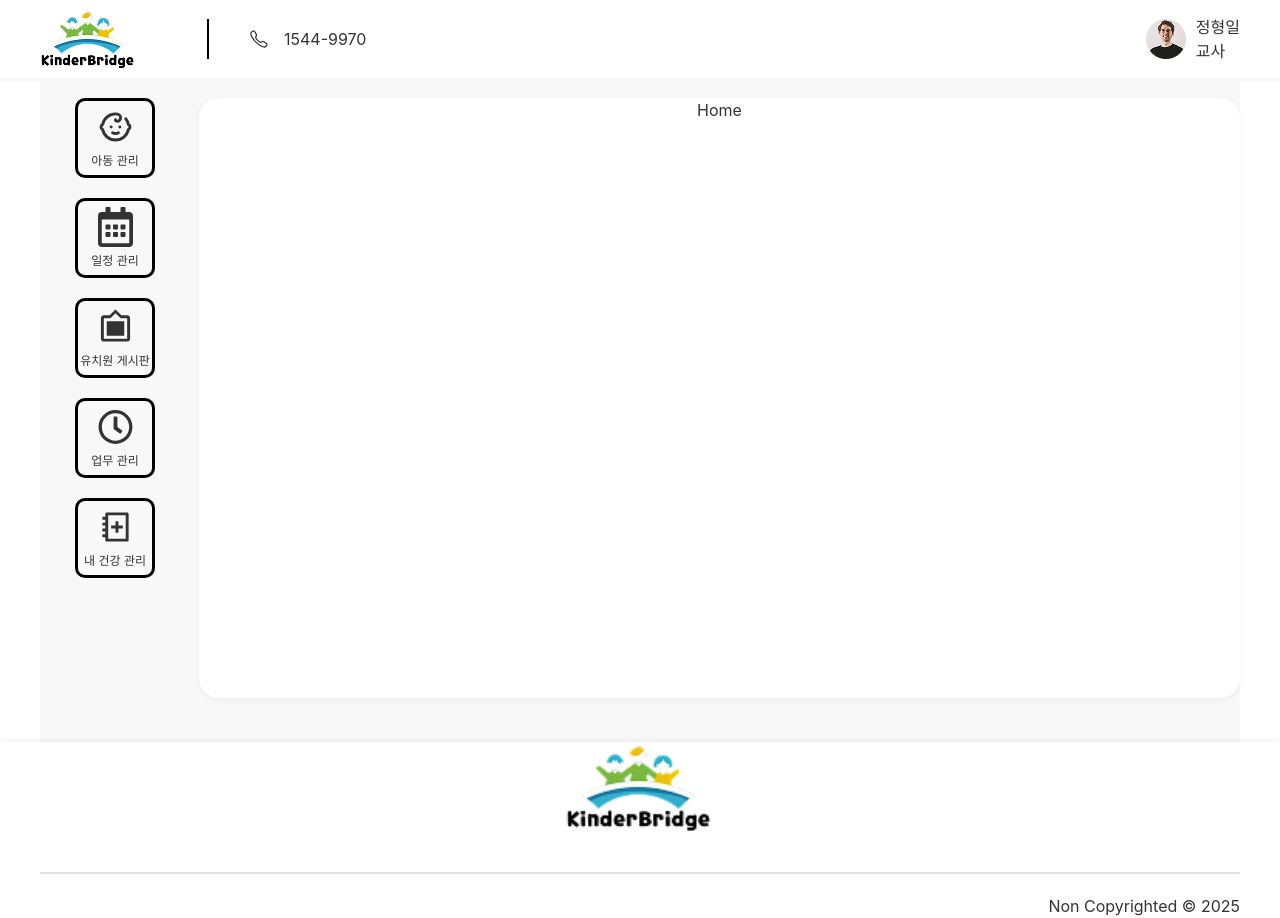
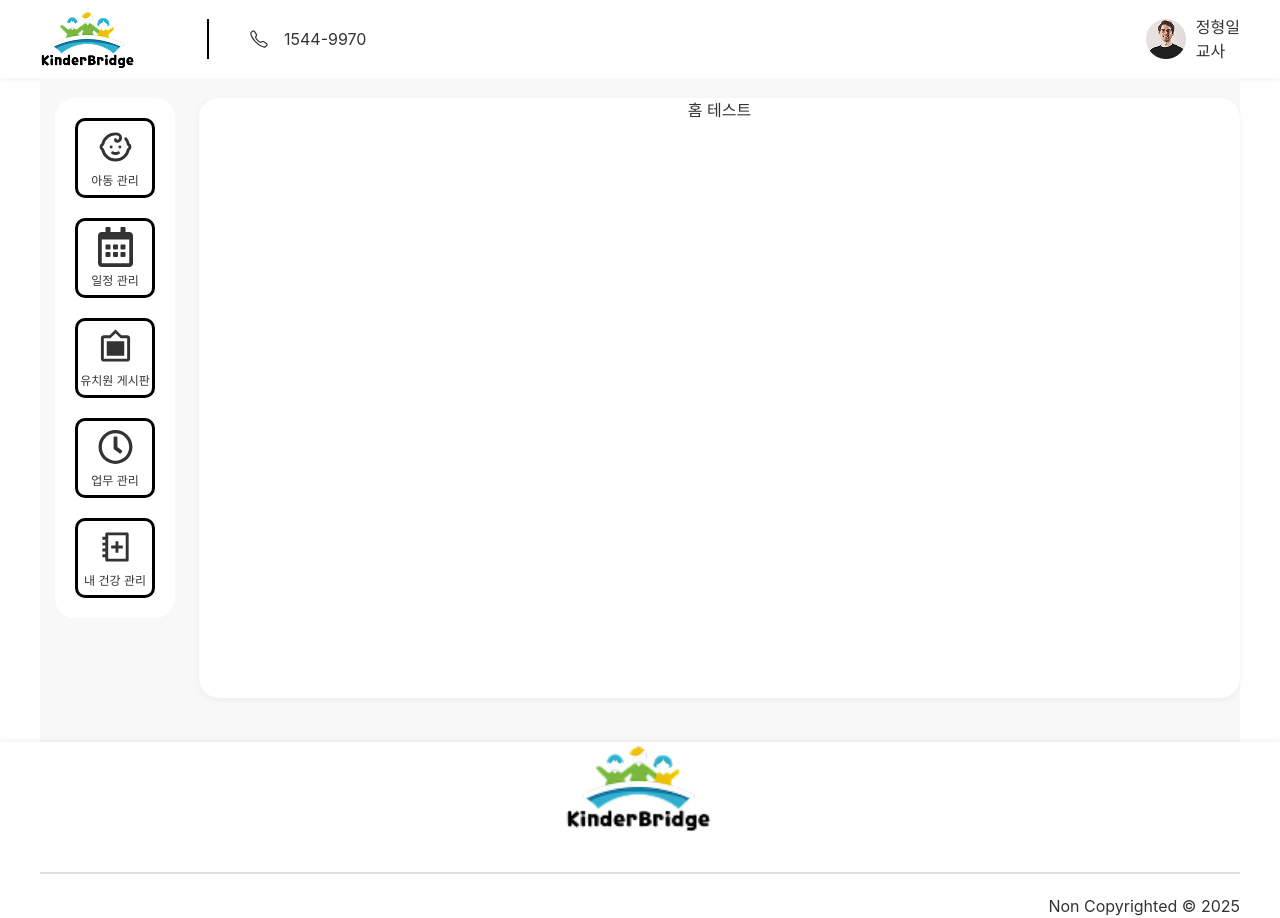
Before and after one commit to parkjimin0817/100toBack, a React (Vite) app in the folder front/: page / in a window 1280 px wide. Built offline with nearby package versions, Linux system fonts and the light colour scheme.

Commit message:
Feat : 사이드바 효과 추가

```diff
--- a/front/src/components/Sidebar.jsx
+++ b/front/src/components/Sidebar.jsx
@@ -1,4 +1,4 @@
-import React, { useState } from 'react';
+import React, { useRef, useState } from 'react';
 import styled from 'styled-components';
 import { LuBaby } from "react-icons/lu";
 import { FaRegCalendarAlt, FaRegClock } from "react-icons/fa";
@@ -6,62 +6,165 @@ import { MdFilterFrames } from "react-icons/md";
 import { RiHealthBookLine } from "react-icons/ri";
 
 const SideBar = () => {
-  const [isHover , setIsHover] = useState(false);
+  const [isExpanded , setIsExpanded] = useState(false);
+  const [openMenus, setOpenMenus] = useState({
+    menu1 : false,
+    menu2 : false,
+    menu3 : false,
+    menu4 : false,
+    menu5 : false,
+  });
+  const sidebarRef = useRef(null);
 
   return (
-    <SidebarContainer>
-      <SidebarList>
-        <SidebarItemButton>
+    <SidebarContainer
+      ref={sidebarRef}
+      onMouseEnter={() => setIsExpanded(true)}
+      onMouseLeave={() => setIsExpanded(false)}
+      $isExpanded={isExpanded}
+    >
+      <SidebarList
+        $isExpanded={isExpanded}
+      >
+        <SidebarItem
+          onMouseLeave={() => setOpenMenus(menus => ({...menus, menu1 : false}))}
+        >
+          <SidebarItemButton
+            onClick={() => setOpenMenus(menus => ({...menus, menu1 : !menus.menu1}))}
+            $isExpanded={openMenus.menu1 && isExpanded}
+          >
             <LuBaby />
             <p>아동 관리</p>
           </SidebarItemButton>
-        <SidebarItemButton>
+          {openMenus.menu1 && isExpanded && (
+            <SidebarSublist>
+              <SidebarSubItem>아동 목록</SidebarSubItem>
+              <SidebarSubItem>아동 출결</SidebarSubItem>
+              <SidebarSubItem>아동 건강</SidebarSubItem>
+              <SidebarSubItem>아동 생활</SidebarSubItem>
+            </SidebarSublist>
+          )}
+        </SidebarItem>
+        <SidebarItem
+          onMouseLeave={() => setOpenMenus(menus => ({...menus, menu2 : false}))}
+        >
+          <SidebarItemButton
+            onClick={() => setOpenMenus(menus => ({...menus, menu2 : !menus.menu2}))}
+            $isExpanded={openMenus.menu2 && isExpanded}
+          >
             <FaRegCalendarAlt />
             <p>일정 관리</p>
           </SidebarItemButton>
-        <SidebarItemButton>
+          {openMenus.menu2 && isExpanded && (
+            <SidebarSublist>
+              <SidebarSubItem>유치원 일정</SidebarSubItem>
+              <SidebarSubItem>일과표</SidebarSubItem>
+              <SidebarSubItem>학부모 상담 일정</SidebarSubItem>
+            </SidebarSublist>
+          )}
+        </SidebarItem>
+        <SidebarItem
+          onMouseLeave={() => setOpenMenus(menus => ({...menus, menu3 : false}))}
+        >
+          <SidebarItemButton
+            onClick={() => setOpenMenus(menus => ({...menus, menu3 : !menus.menu3}))}
+            $isExpanded={openMenus.menu3 && isExpanded}
+          >
             <MdFilterFrames />
             <p>유치원 게시판</p>
           </SidebarItemButton>
-        <SidebarItemButton>
+          {openMenus.menu3 && isExpanded && (
+            <SidebarSublist>
+              <SidebarSubItem>공지사항</SidebarSubItem>
+              <SidebarSubItem>가정통신문</SidebarSubItem>
+              <SidebarSubItem>식단표</SidebarSubItem>
+              <SidebarSubItem>알림장</SidebarSubItem>
+              <SidebarSubItem>사진 게시판</SidebarSubItem>
+            </SidebarSublist>
+          )}
+        </SidebarItem>
+        <SidebarItem
+          onMouseLeave={() => setOpenMenus(menus => ({...menus, menu4 : false}))}
+        >
+          <SidebarItemButton
+            onClick={() => setOpenMenus(menus => ({...menus, menu4 : !menus.menu4}))}
+            $isExpanded={openMenus.menu4 && isExpanded}
+          >
             <FaRegClock />
             <p>업무 관리</p>
           </SidebarItemButton>
-        <SidebarItemButton>
+          {openMenus.menu4 && isExpanded && (
+            <SidebarSublist>
+              <SidebarSubItem>근태 관리</SidebarSubItem>
+              <SidebarSubItem>휴가 관리</SidebarSubItem>
+              <SidebarSubItem>학부모 연락처 관리</SidebarSubItem>
+            </SidebarSublist>
+          )}
+        </SidebarItem>
+        <SidebarItem
+          onMouseLeave={() => setOpenMenus(menus => ({...menus, menu5 : false}))}
+        >
+          <SidebarItemButton
+            onClick={() => setOpenMenus(menus => ({...menus, menu5 : !menus.menu5}))}
+            $isExpanded={openMenus.menu5 && isExpanded}
+          >
             <RiHealthBookLine />
             <p>내 건강 관리</p>
           </SidebarItemButton>
+          {openMenus.menu5 && isExpanded && (
+            <SidebarSublist>
+              <SidebarSubItem>나의 건강 데이터</SidebarSubItem>
+              <SidebarSubItem>건강 관리</SidebarSubItem>
+            </SidebarSublist>
+          )}
+        </SidebarItem>
       </SidebarList>
     </SidebarContainer>
   );
 };
 
 const SidebarContainer = styled.div`
-  width: 120px;
+  width: ${({ $isExpanded }) => ($isExpanded ? '300px' : '120px')};
+  z-index: 100;
+  position: relative;
+  background-color: white;
+  padding: 20px;
+  border-radius: 20px;
 `;
 
 const SidebarList = styled.ul`
   display: flex;
   flex-direction: column;
   gap: 20px;
-  align-items: center;
+  align-items: ${({ $isExpanded }) => ($isExpanded ? 'flex-start' : 'center')};
+  z-index: 100;
+`;
+
+const SidebarItem = styled.div`
+  position: relative;
+  display: flex;
+  flex-direction: column;
+  gap: 10px;
 `;
 
 const SidebarItemButton = styled.li`
   display : flex;
   align-items: center;
-  flex-direction: column;
-  justify-content: center;
-  width: 80px;
+  flex-direction: ${({ $isExpanded }) => ($isExpanded ? 'row' : 'column')};
+  justify-content: ${({ $isExpanded }) => ($isExpanded ? 'flex-start' : 'center')};
+  width: ${({ $isExpanded }) => ($isExpanded ? '260px' : '80px')};
   height: 80px;
   border: 3px black solid;
   border-radius: 10px;
   font-size: 12px;
+  z-index : 100;
 
   & > svg {
     width: 35px;
     height: 40px;
-    margin-bottom: 5px;
+    margin-bottom: ${({ $isExpanded }) => ($isExpanded ? '0' : '5px')};
+    margin-left: ${({ $isExpanded }) => ($isExpanded ? '20px' : '0')};
+    margin-right: ${({ $isExpanded }) => ($isExpanded ? '15px' : '0')};
   }
 
   &:hover {
@@ -70,8 +173,40 @@ const SidebarItemButton = styled.li`
   }
 `;
 
-const SidebarSublist = styled.ul``;
+const SidebarSublist = styled.ul`
+  display: flex;
+  flex-direction: column;
+  position: relative;
+  margin-left: 40px;
+  text-align: left;
+  gap: 10px;
+  top: calc(100%);
+  right: 0;
 
-const SidebarSubItem = styled.li``;
+  &::before {
+    content: ''; /* content는 꼭 있어야 함 (비워도 됨) */
+    position: absolute;
+    left: 0;
+    top: 50%;
+    transform: translateY(-50%);
+
+    width: 4px;             /* 작대기 두께 */
+    height: 100%;           /* 작대기 길이 */
+    background-color: black;  /* 작대기 색상 (예: 주황) */
+    border-radius: 2px;     /* 끝을 둥글게 처리 */
+  }
+`;
+
+const SidebarSubItem = styled.li`
+  margin-left: 20px;
+  padding: 8px 15px;
+  font-size: 12px;
+  border-radius: 5px;
+
+  &:hover {
+    background-color : black;
+    color: white;
+  }
+`;
 
 export default SideBar;
--- a/front/src/pages/Home.jsx
+++ b/front/src/pages/Home.jsx
@@ -2,7 +2,9 @@ import React from 'react';
 import styled from 'styled-components';
 
 const Home = () => {
-  return <Content>Home</Content>;
+  return (
+    <Content>홈 테스트</Content>
+  );
 };
 
 const Content = styled.div`
```
Lines whose indentation alone changed are shown as unchanged.
